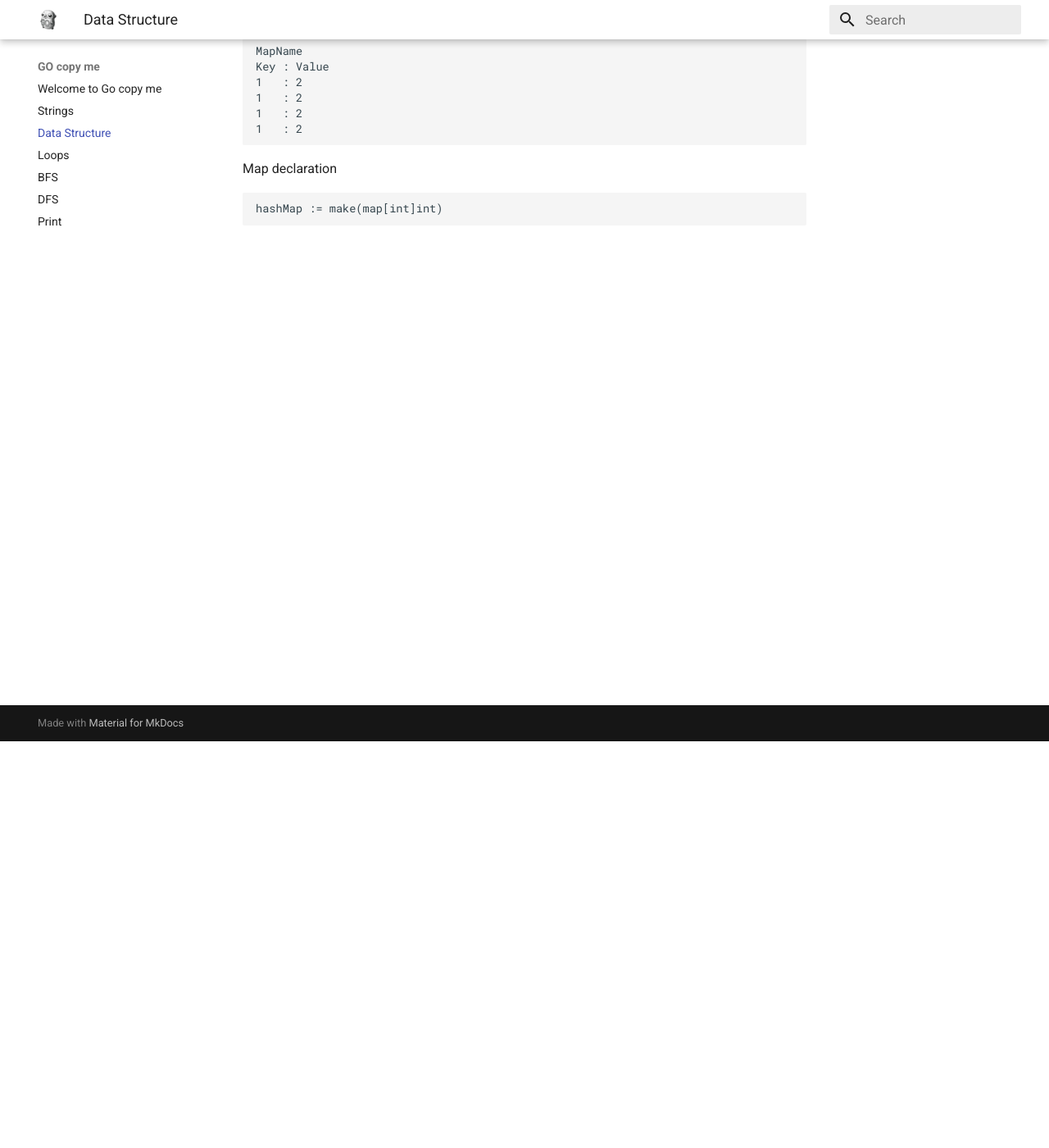
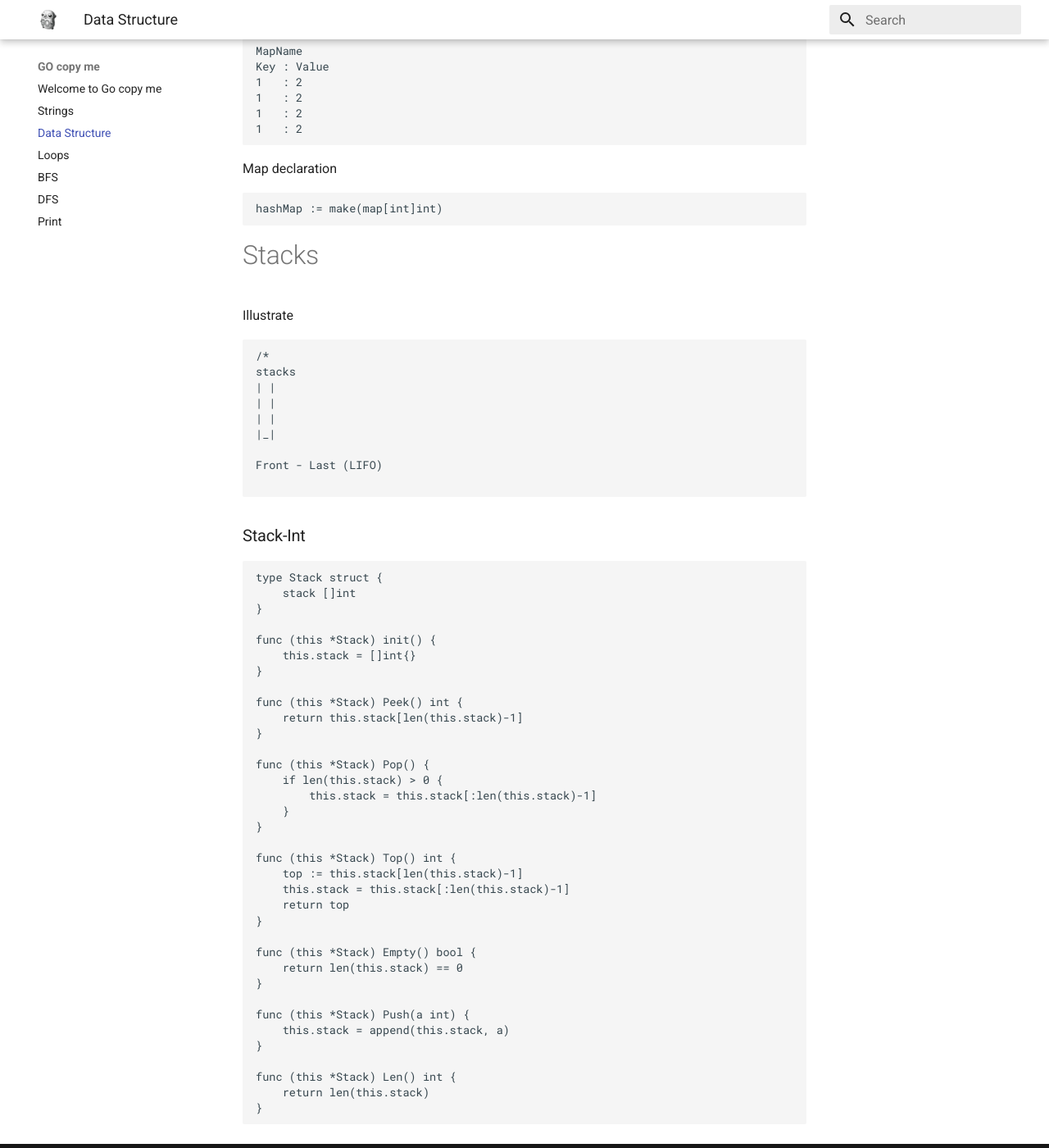
Before and after one commit to stashedUp/go-copy-paste, an MkDocs documentation site: the page built from docs/DataStructure.md, in a window 1280 px wide and 1400 px high, scrolled down 496 px. Shown: the whole window at 82% size. Built offline with MkDocs 1.6.1 and Material for MkDocs 9.7.7, drawn with Linux system fonts in a browser that asks for light colours.

Commit message:
Update DataStructure.md

````diff
--- a/docs/DataStructure.md
+++ b/docs/DataStructure.md
@@ -23,3 +23,54 @@ Map declaration
 ```
 hashMap := make(map[int]int)
 ```
+# Stacks
+Illustrate
+```
+/*
+stacks
+| |
+| |
+| |
+|_|
+
+Front - Last (LIFO)
+
+```
+### Stack-Int
+```go
+type Stack struct {
+	stack []int
+}
+
+func (this *Stack) init() {
+	this.stack = []int{}
+}
+
+func (this *Stack) Peek() int {
+	return this.stack[len(this.stack)-1]
+}
+
+func (this *Stack) Pop() {
+	if len(this.stack) > 0 {
+		this.stack = this.stack[:len(this.stack)-1]
+	}
+}
+
+func (this *Stack) Top() int {
+	top := this.stack[len(this.stack)-1]
+	this.stack = this.stack[:len(this.stack)-1]
+	return top
+}
+
+func (this *Stack) Empty() bool {
+	return len(this.stack) == 0
+}
+
+func (this *Stack) Push(a int) {
+	this.stack = append(this.stack, a)
+}
+
+func (this *Stack) Len() int {
+	return len(this.stack)
+}
+```
````
